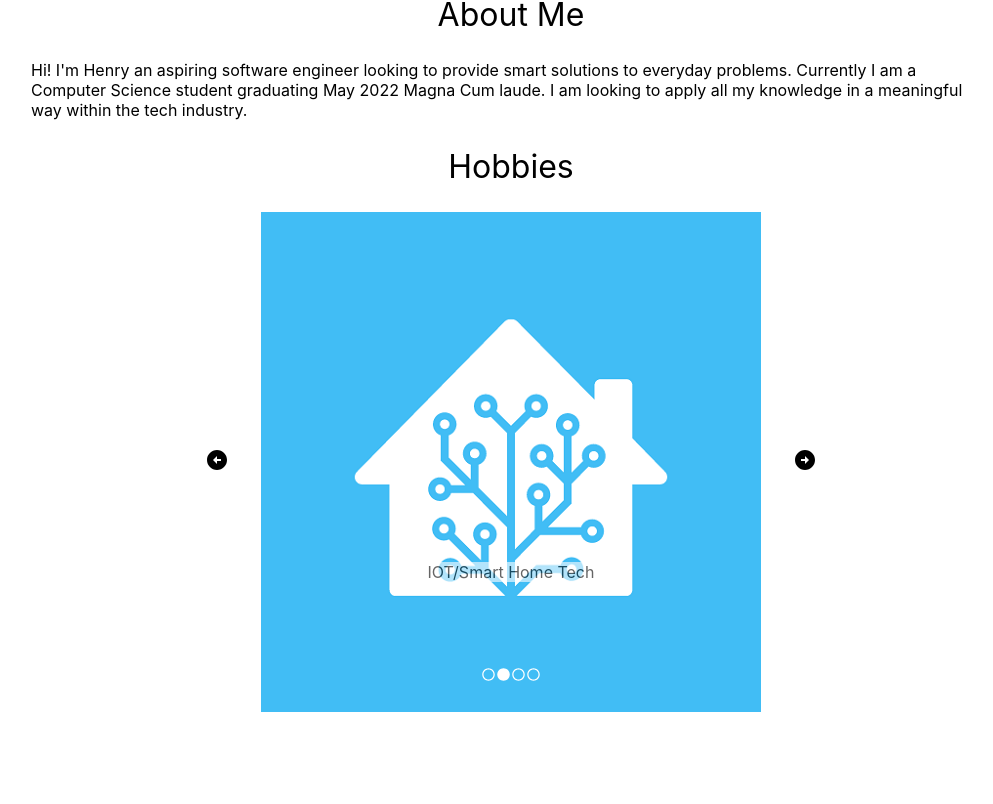
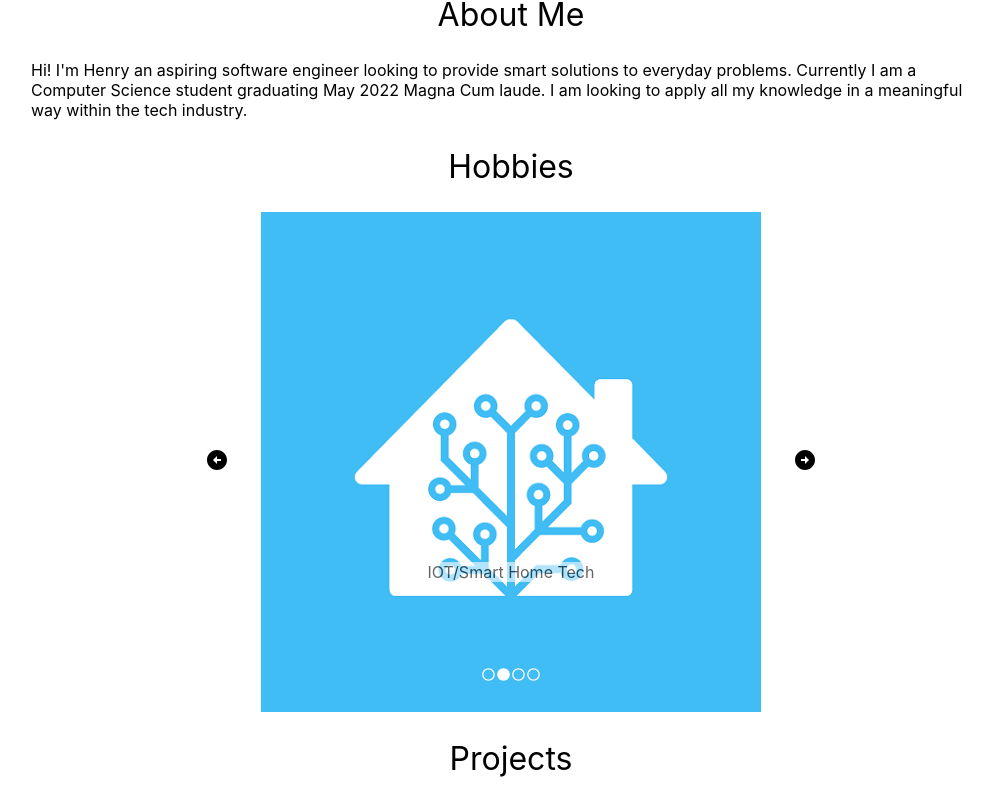
Before and after one commit to Henry-Cevallos/Henry-Cevallos.github.io, a React (Create React App) app: page / in a window 1280 px wide. Shown: the part 254-1058 px from the top of the page, without its empty margins (129-1122 px from the left). Before the commit the page ends 970 px from the top, so only its background shows below. Built offline with nearby package versions, Linux system fonts and the light colour scheme.

Commit message:
started projects section

```diff
--- a/src/App.js
+++ b/src/App.js
@@ -45,6 +45,10 @@ function App() {
           <Carousel images_array={images} headings={titles}/>
         </div>
 
+        <div className='Projects-section'>
+          <h2 className='Section-title'>Projects</h2>
+        </div>
+
       </body>
     </div>
   );
```
